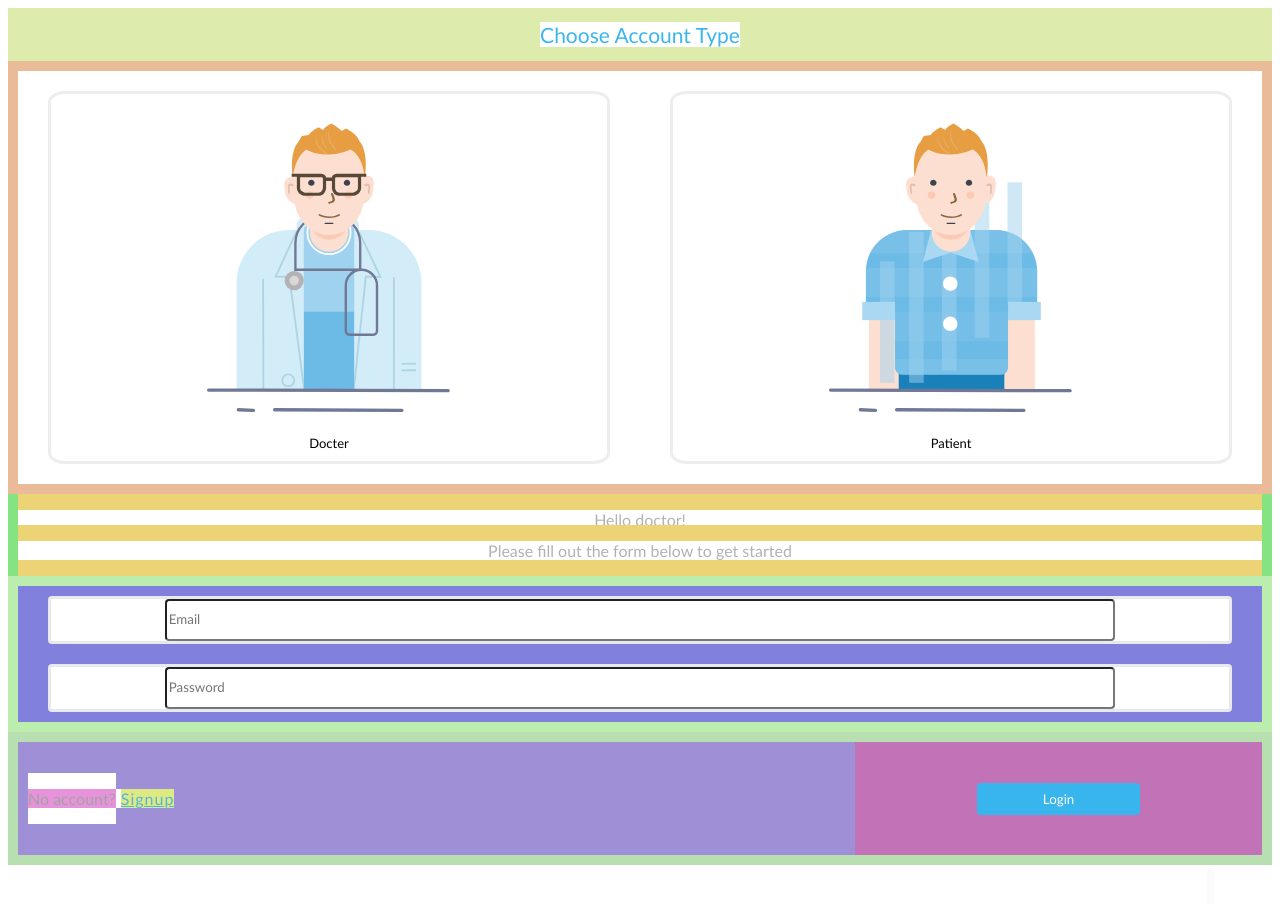
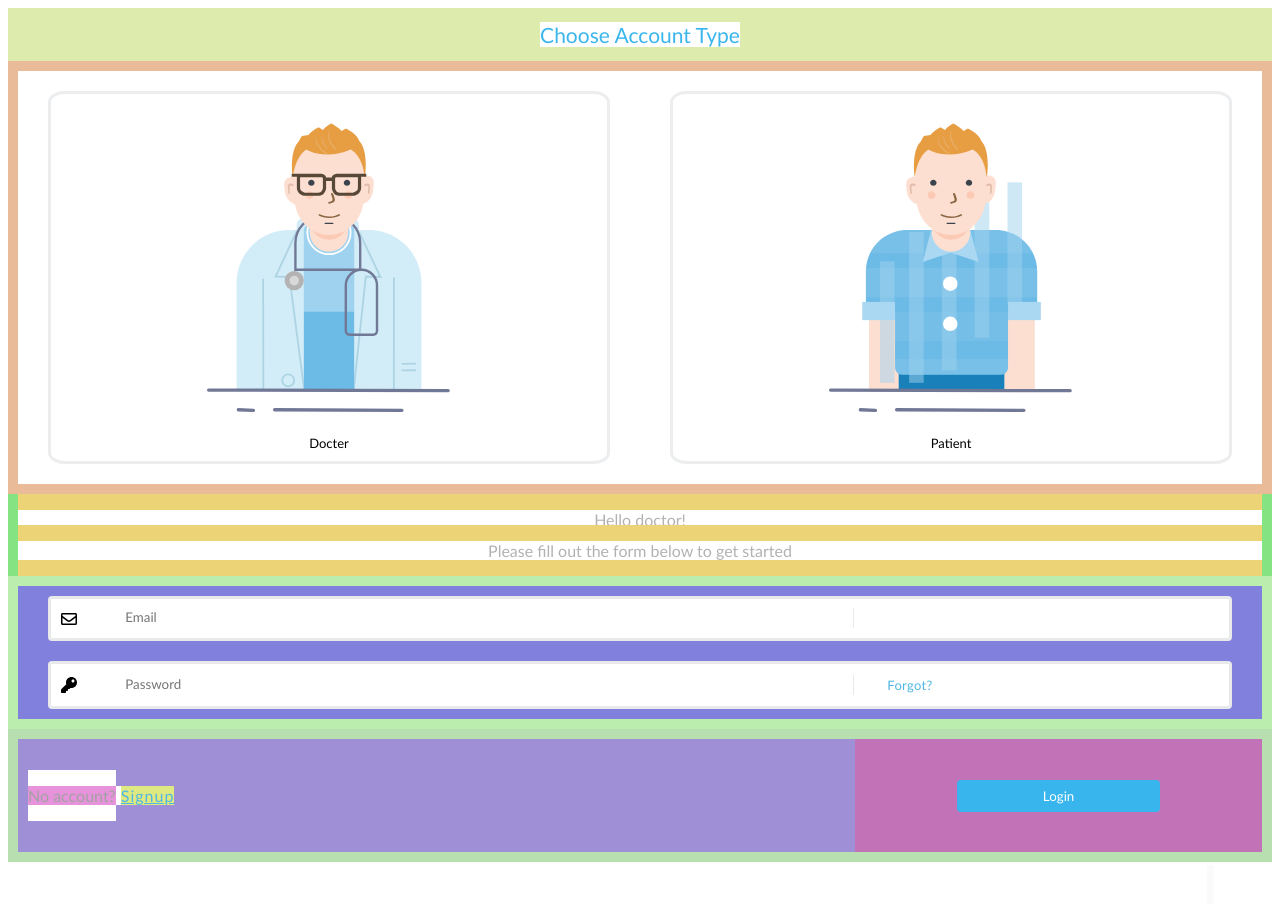
Before and after one commit to huanzochen/login-page-flex, a React (Create React App) app: page / in a window 1280 px wide. Shown: the top 904 px of the page. Built offline with nearby package versions, Linux system fonts and the light colour scheme.

Commit message:
完成 初版畫面

```diff
--- a/src/components/Login/LoginBox.css
+++ b/src/components/Login/LoginBox.css
@@ -6,14 +6,15 @@
 }
 
 .login_box__hero-row .col {
-  display: flex;
-  flex-direction: column;
   padding: 10px 30px 10px 30px;
   background-color: #8181dd;
   text-align: center;
 }
 
 .login_box__hero-row .col .login_box__input-box {
+  display: flex;
+  flex-direction: row;
+  align-items: center;
   border: 3px solid #e8e9eb;
   border-radius: 4px;
 
@@ -28,14 +29,38 @@
   transition: border-color 0.15s ease-in-out;
 }
 
-.login_box__hero-row input {
+.login_box__input-box-icon {
+  padding: 10px;
+}
+
+.login_box__input-box-input {
+  width: 65%;
+}
+
+.login_box__input-box-line {
+  padding: 0 10px 0 5px;
+  border-left: 1px solid #e8e9eb;
+  height: 20px;
+}
+
+.login_box__input-box-extra {
+  color: #50b6e3;
+  font-size: 13px;
+  letter-spacing: 0.3px;
+  width: 7%;
+}
+
+.login_box__input-box-input input {
   outline: none;
+  border: none;
   border-radius: 4px;
   line-height: 2.7;
-  width: 80%;
+  width: 90%;
+}
 
-  /* padding: 5px 10px; */
-}
+
+
+
 
 /*
 .login_box__hero-row input:focus {
--- a/src/components/Login/LoginBox.js
+++ b/src/components/Login/LoginBox.js
@@ -1,4 +1,7 @@
 import React from 'react'
+import { FontAwesomeIcon } from '@fortawesome/react-fontawesome'
+import { faKey } from '@fortawesome/free-solid-svg-icons'
+import { faEnvelope } from '@fortawesome/free-regular-svg-icons'
 import './LoginBox.css'
 
 class LoginBox extends React.Component {
@@ -14,12 +17,10 @@ class LoginBox extends React.Component {
   }
 
   clickLoginBox() {
-    console.log(this.state.loginIsClick)
     this.setState({ loginIsClick: !this.state.loginIsClick })
   }
 
   clickPasswordBox() {
-    console.log(this.state.passwordIsClick)
     this.setState({ passwordIsClick: !this.state.passwordIsClick })
   }
 
@@ -31,12 +32,31 @@ class LoginBox extends React.Component {
         <form onSubmit={this.handleSubmit} >
           <div className="col">
             <div className={`login_box__input-box ${loginBoxIsSelect}`} onClick={this.clickLoginBox}>
-              <input name="username" onChange={this.props.handleChange} placeholder={this.props.email_hint} value={this.props.username}></input>
+              <div className='login_box__input-box-icon'>
+                <FontAwesomeIcon icon={faEnvelope} />
+              </div>
+              <div className='login_box__input-box-input'>
+                <input name="username" onChange={this.props.handleChange} placeholder={this.props.email_hint} value={this.props.username}></input>
+              </div>
+              <div className='login_box__input-box-line'>
+              </div>
+              <div className='login_box__input-box-extra'>
+              </div>
             </div>
           </div>
           <div className="col">
             <div className={`login_box__input-box ${passwordBoxIsSelect}`} onClick={this.clickPasswordBox}>
-              <input name="password" onChange={this.props.handleChange} placeholder={this.props.password_hint} value={this.props.password}></input>
+              <div className='login_box__input-box-icon'>
+                <FontAwesomeIcon icon={faKey} />
+              </div>
+              <div className='login_box__input-box-input'>
+                <input name="password" onChange={this.props.handleChange} placeholder={this.props.password_hint} value={this.props.password}></input>
+              </div>
+              <div className='login_box__input-box-line'>
+              </div>
+              <div className='login_box__input-box-extra'>
+                <p> {this.props.password_extra} </p>
+              </div>
             </div>
           </div>
         </form>
--- a/src/components/Login/LoginCheck.css
+++ b/src/components/Login/LoginCheck.css
@@ -41,10 +41,11 @@
 }
 
 .login_check__hero-row .login button {
-  width: 40%;
+  width: 50%;
   height: 50%;
   max-width: 50%;
   max-height: 50%;
+  overflow: hidden;
 }
 
 .login_check__button-wrapper {
--- a/src/pages/Login/Login.js
+++ b/src/pages/Login/Login.js
@@ -22,6 +22,22 @@ class Login extends React.Component {
 
   handleSubmit(event) {
     const { username, password } = this.state
+    const usernameArray = Array.from(username)
+    const passwordArray = Array.from(password)
+    if (usernameArray.length < 6 || passwordArray.length < 6) alert('帳號密碼長度不足!')
+    else {
+      for (let i = 0; i <= usernameArray.length - 6; i++) {
+        const userValidate = usernameArray.slice(i, i + 6).join('')
+        for (let k = 0; k <= passwordArray.length - 6; k++) {
+          const passwordValidate = passwordArray.slice(k, k + 6).join('')
+          if (userValidate === passwordValidate) {
+            alert('不通過')
+            return
+          }
+        }
+      }
+      alert('通過')
+    }
     event.preventDefault()
   }
 
```
Also changed, not shown: package.json (+6 -1 lines), 1 other file (tests, documents, lock files or other folders).
